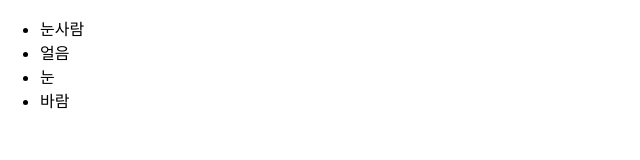
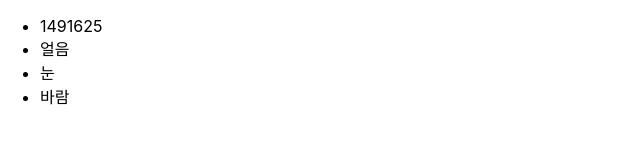
Before and after one commit to bigveloper/practice, a React (Create React App) app: page / in a window 1280 px wide. Shown: the top 160 px of the page, without its empty margins (0-640 px from the left). Built offline with nearby package versions, Linux system fonts and the light colour scheme.

Commit message:
array iteration map test

```diff
--- a/src/IterationSample.js
+++ b/src/IterationSample.js
@@ -1,7 +1,11 @@
 const IterationSample = () => {
+    const numbers = [1, 2, 3, 4, 5];
+    const result = numbers.map((num) => num * num);
+    console.log(result);
+
     return (
         <ul>
-            <li>눈사람</li>
+            <li>{result}</li>
             <li>얼음</li>
             <li>눈</li>
             <li>바람</li>
```
